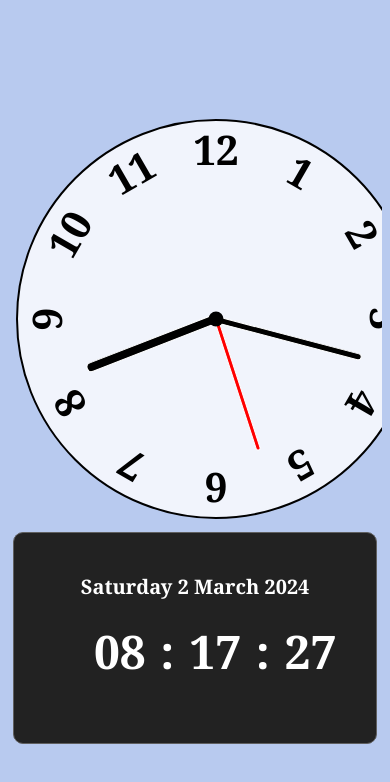
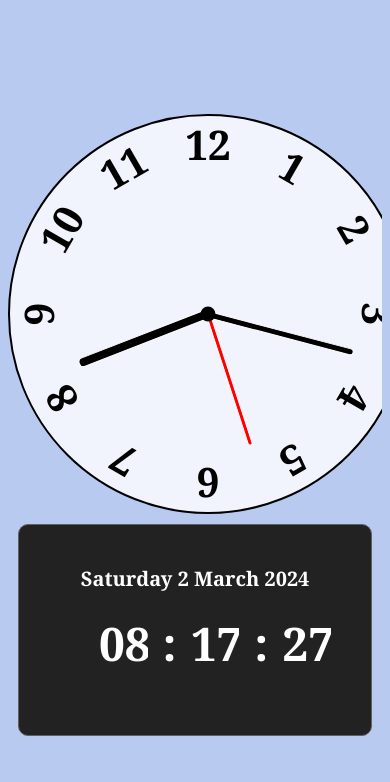
Before and after one commit to RakeshDas18/Clock, a plain HTML site: page index.html in a window 390 px wide. Drawn offline with Linux system fonts and the light colour scheme.

Commit message:
Update style.css
Setting up the bugs and make it responsive for mobile

```diff
--- a/style.css
+++ b/style.css
@@ -134,10 +134,9 @@ body {
         border-radius: 50%;
         border: 2px solid black;
         position: relative;
-        margin: 8px;
     }
     .container{
-        padding: 5px;
+        padding: 10px;
     }
     .digitalClock ul{
         list-style: none;
```
